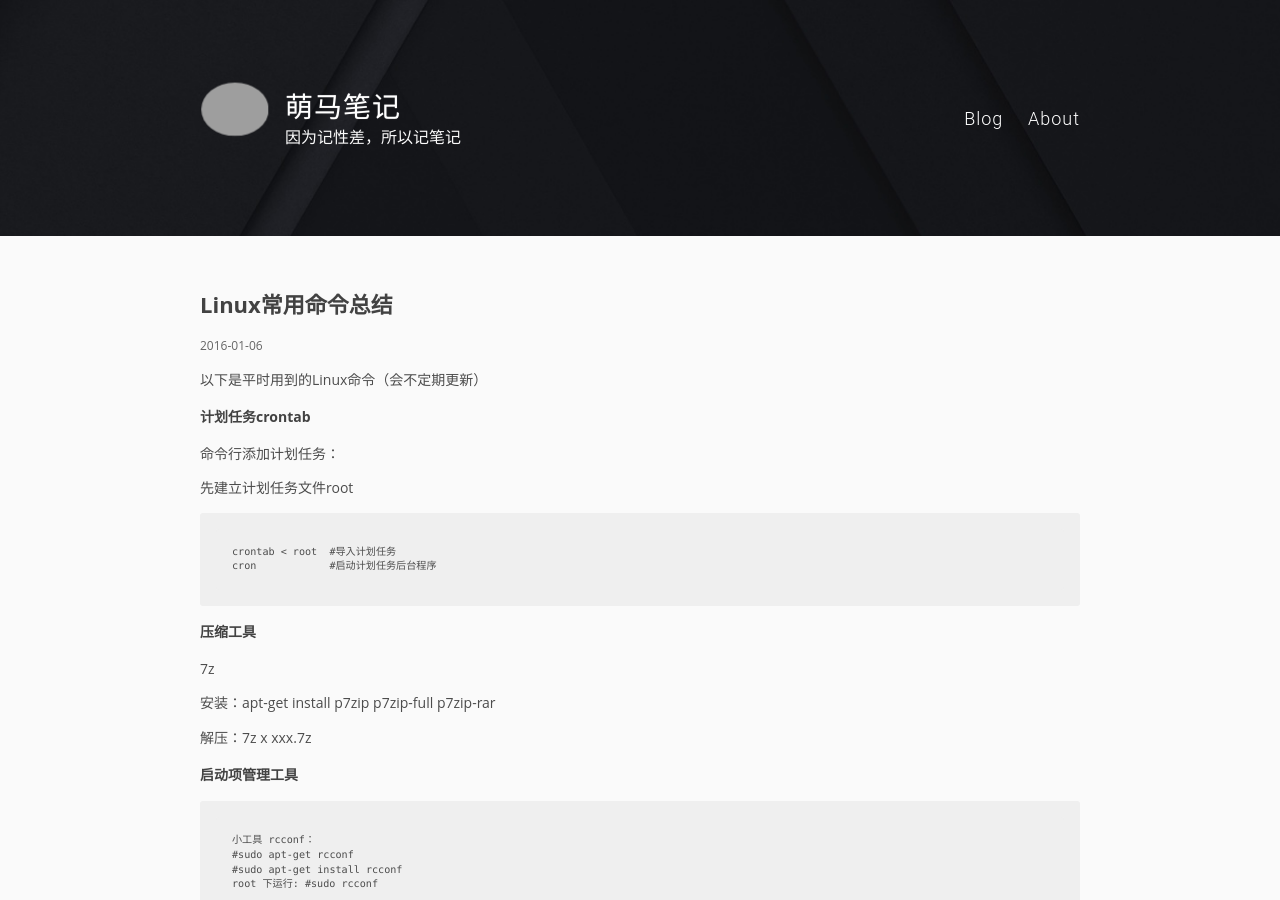
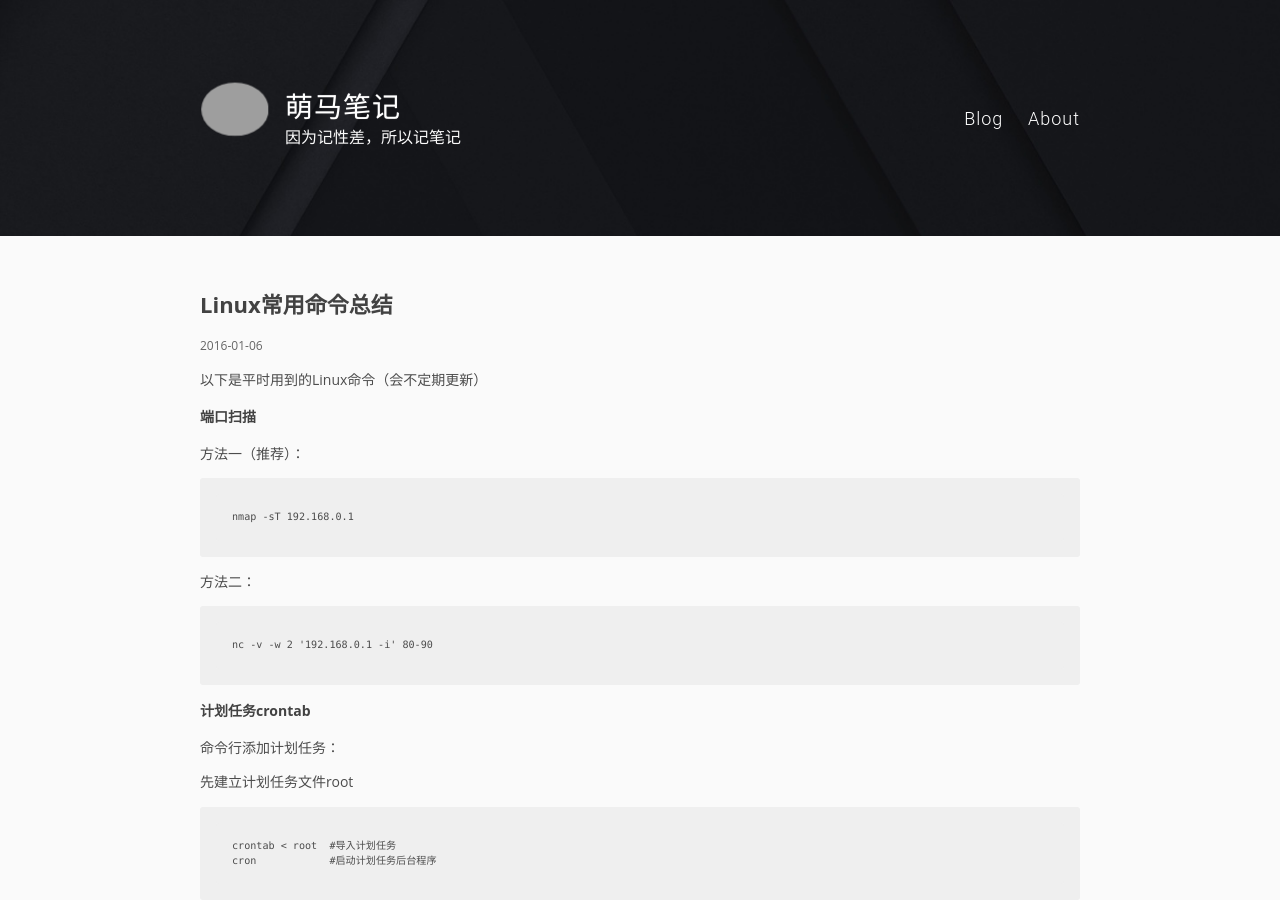
Before and after one commit to pingmalu/pingmalu.github.io, a Jekyll site: the page built from _posts/2016-01-06-Linux常用命令总结.md, in a window 1280 px wide and 900 px high. Built offline with Jekyll 4.4.1, drawn with Linux system fonts in a browser that asks for light colours; nearby versions of some CDN libraries; grey boxes are pictures that could not be loaded.

Commit message:
'update'

```diff
--- a/_posts/2016-01-06-Linux常用命令总结.md
+++ b/_posts/2016-01-06-Linux常用命令总结.md
@@ -4,6 +4,16 @@ title: Linux常用命令总结
 ---
 以下是平时用到的Linux命令（会不定期更新）
 
+
+### 端口扫描
+
+方法一（推荐）：
+
+	nmap -sT 192.168.0.1
+
+方法二：
+
+	nc -v -w 2 '192.168.0.1 -i' 80-90
 
 ### 计划任务crontab
 
```
